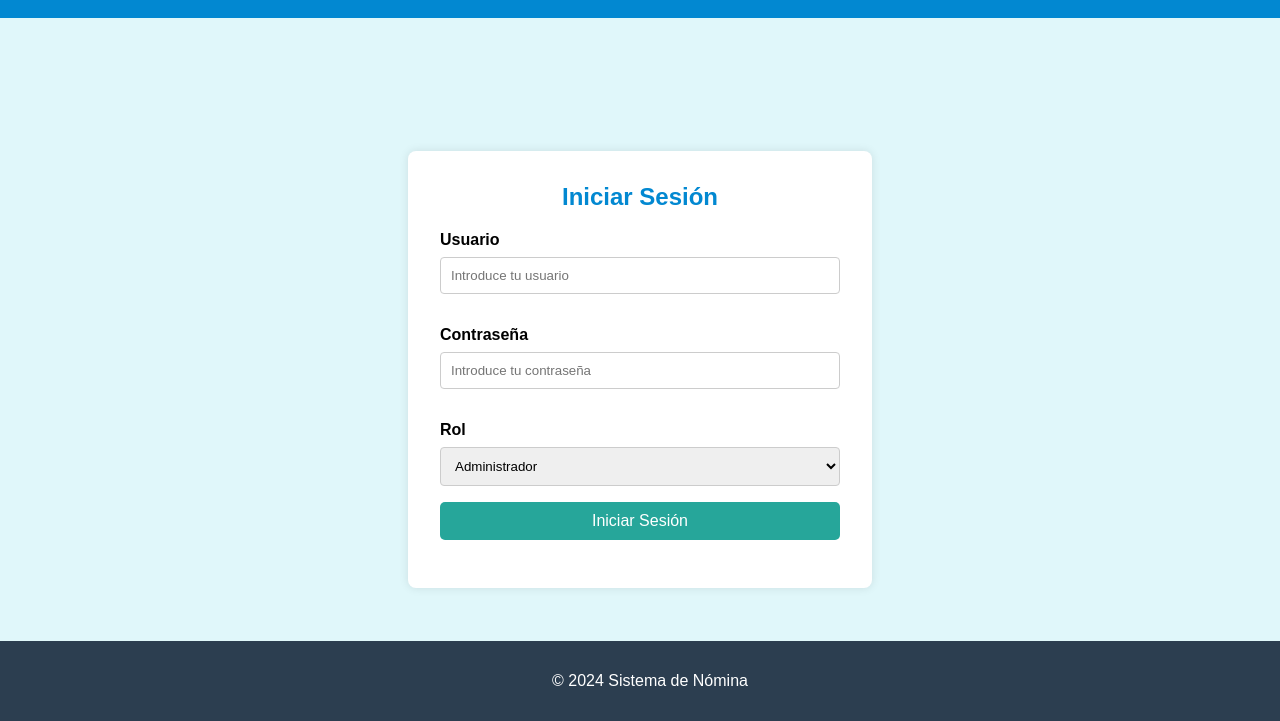
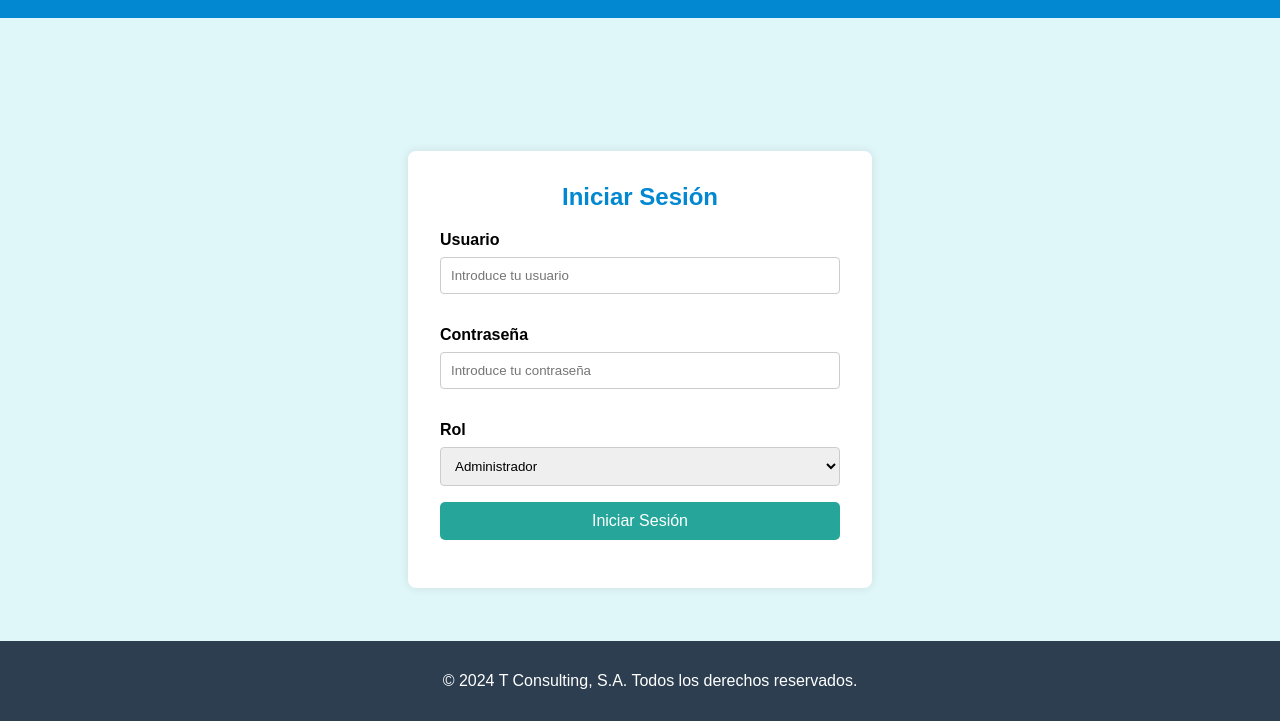
Before and after one commit to Jordy423/ProyectoFinalAnalisis-, a website: page login.html in a window 1280 px wide. Shown: the part 79-800 px from the top of the page. Drawn offline with Linux system fonts and the light colour scheme.

Commit message:
Update login.html

```diff
--- a/login.html
+++ b/login.html
@@ -139,7 +139,7 @@
 </main>
 
 <footer>
-    <p>&copy; 2024 Sistema de Nómina</p>
+     <p>&copy; 2024 T Consulting, S.A. Todos los derechos reservados.</p>
 </footer>
 
 <script src="verificar.js"></script>
```
